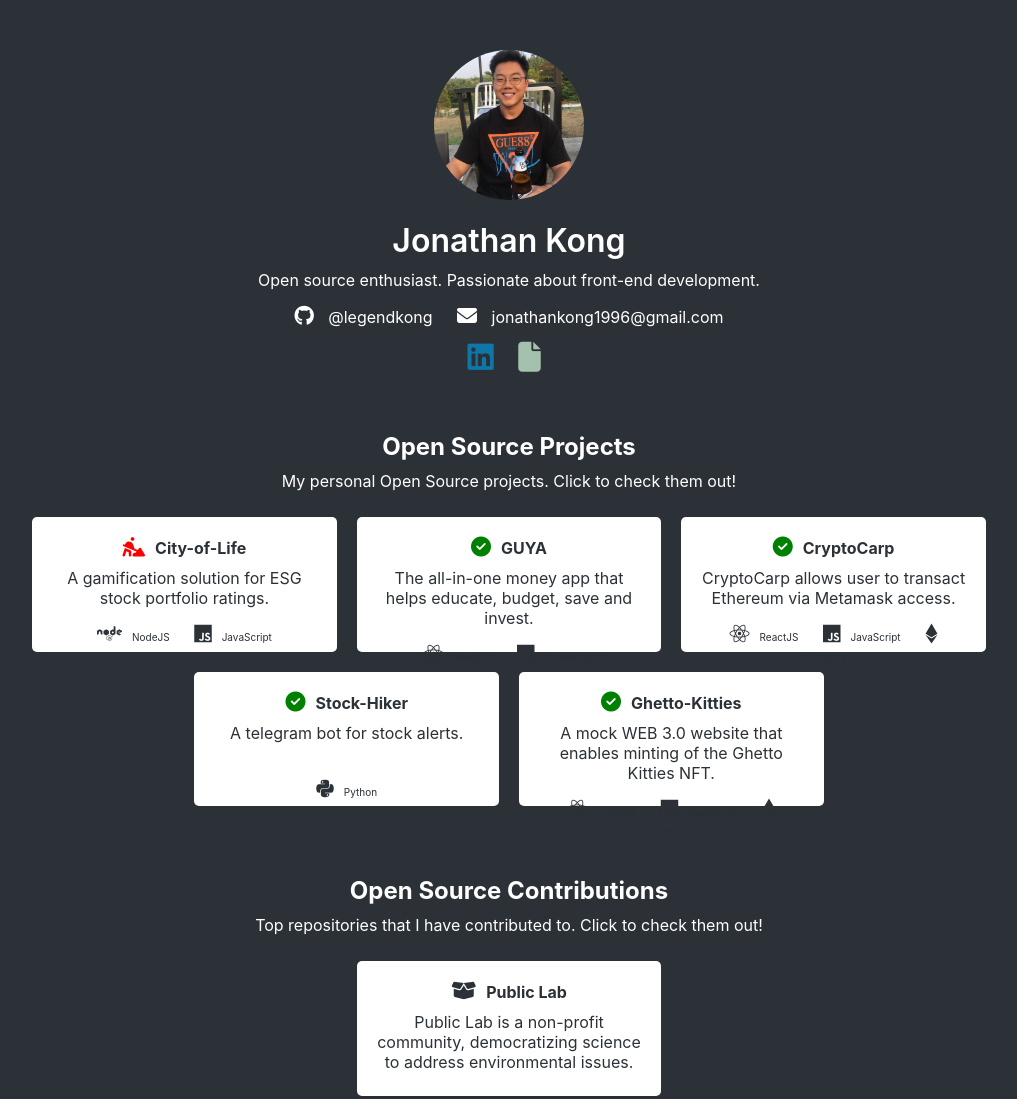
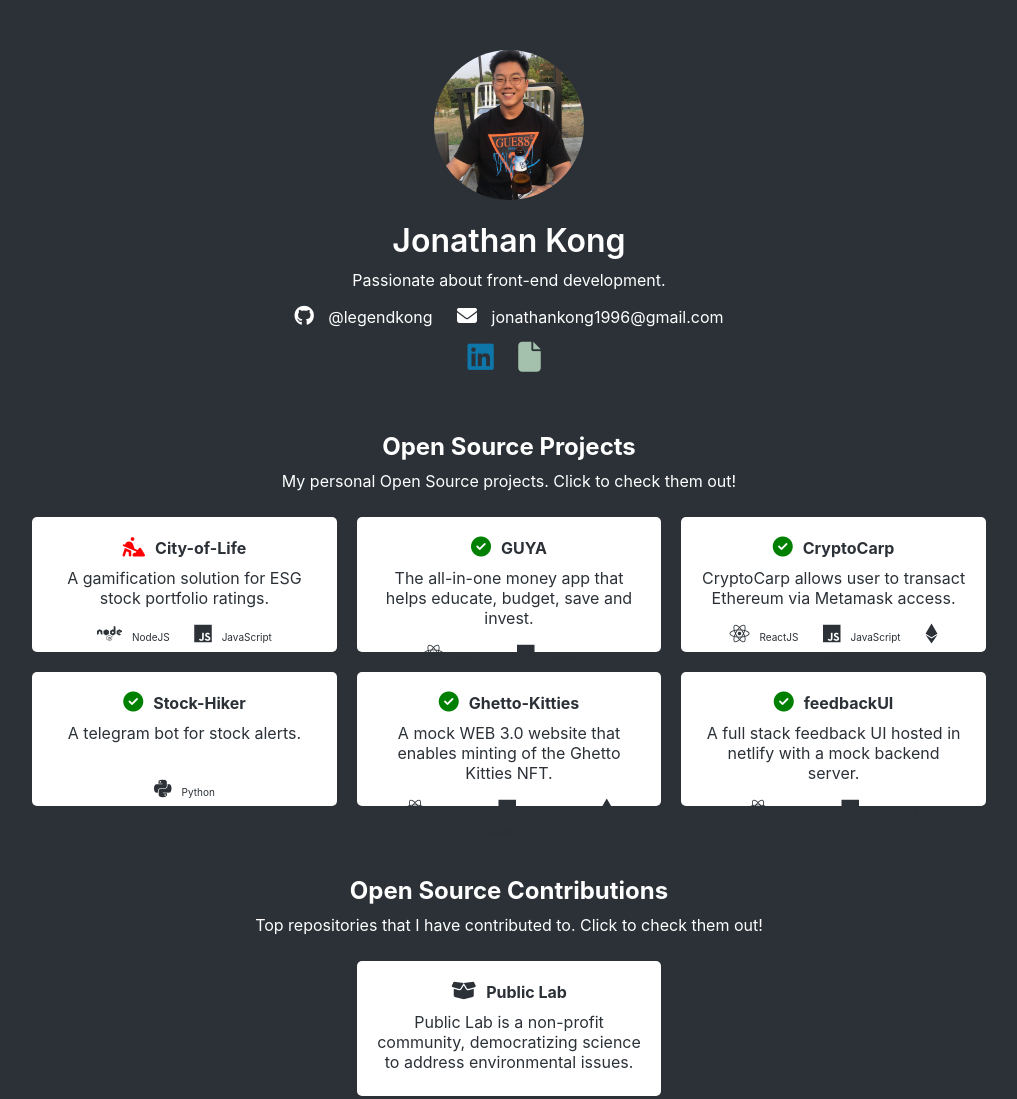
Before and after one commit to legendkong/legendkong.github.io, a plain HTML site: page index.html in a window 1280 px wide. Shown: the top 1099 px of the page, without its empty margins (131-1148 px from the left). Drawn offline with nearby package versions, Linux system fonts and the light colour scheme.

Commit message:
Added new repo

```diff
--- a/index.css
+++ b/index.css
@@ -124,7 +124,7 @@ i{
 }
 
 /* To be done */
-#repo6, #repo8, #repo9, #repo10, #repo11, #repo12 {
+#repo8, #repo9, #repo10, #repo11, #repo12 {
    display: none;
 }
 
--- a/index.html
+++ b/index.html
@@ -13,7 +13,7 @@
    <div id="intro">
       <img src="./images/personalpic.jpg" id="profilepic">
       <h1>Jonathan Kong</h1>
-      <p>Open source enthusiast. Passionate about front-end development.</p>
+      <p>Passionate about front-end development.</p>
    </div>
 
    <div class="handles">
@@ -82,7 +82,15 @@
             <span><i class="fa-brands fa-ethereum"></i>Solidity</span>
          </div>
       </div>
-      <div id="repo6"></div>
+      <div id="repo6">
+            <div id="repoName6"><a href="https://github.com/legendkong/feedbackUI" class="repolink" target="_blank"><i
+            id="completed" class="fa-solid fa-circle-check"></i>feedbackUI</a>
+            <p>A full stack feedback UI hosted in netlify with a mock backend server.</p>
+            <span><i class="fa-brands fa-react"></i>ReactJS</span>
+            <span><i class="fa-brands fa-js"></i>JavaScript</span>
+         </div>
+      </div>
+      </div>
    </div>
 
 
```
Also changed, not shown: 1 other file.
